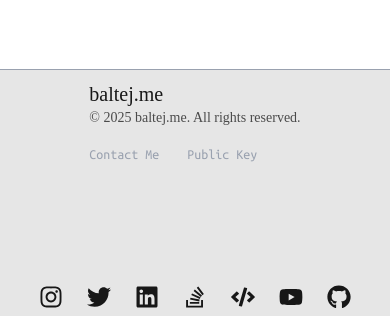
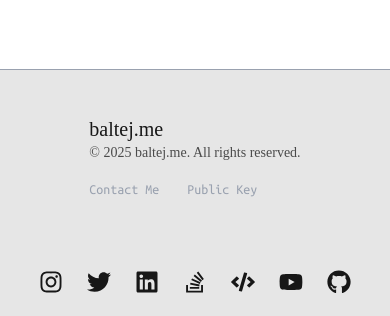
Before and after one commit to baltej223/baltej.me, a Next.js app: page / in a window 390 px wide. Shown: the part 1514-1830 px from the top of the page. Built offline with nearby package versions, Linux system fonts and the light colour scheme; a web font is replaced by a local one.

Commit message:
Small UI edits

```diff
--- a/app/blog/footer/footer.jsx
+++ b/app/blog/footer/footer.jsx
@@ -18,8 +18,8 @@ export default function Footer() {
   return (
     <>
       <div className="h-[250px] flex flex-col justify-center w-full mt-20 bg-[var(--background-muted)] border-t-1 border-gray-400 dark:border-gray-600">
-        <Content className="flex w-[70%] flex-col h-full items-center justify-around md:justify-between md:flex-row w-auto gap-y-10 md:pl-10 md:pr-10">
-          <div className="h-auto">
+        <Content className="flex w-[70%] flex-col h-full items-center justify-around md:justify-between md:flex-row w-auto gap-y-5 md:pl-10 md:pr-10">
+          <div className="h-auto mt-5 md:mt-0">
             baltej.me
             <Text size="sm" className="opacity-75">
               © {new Date().getFullYear()} baltej.me. All rights reserved.
@@ -39,11 +39,11 @@ export default function Footer() {
               </a>
             </div>
           </div>
-            <div className="for_now_playing flex justify-center items-center w-auto">
-                <NowPlaying/>
-            </div>
+          {/* <div className="for_now_playing flex justify-center items-center w-auto">
+             <NowPlaying />
+           </div> */}
           <div className="w-max h-auto">
-            <div className="flex space-x-6">
+            <div className="flex  space-x-6">
               {/* Instagram */}
               <a
                 href="https://www.instagram.com/baltej_223/"
```
